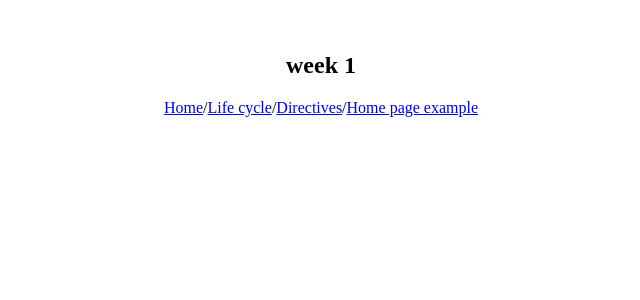
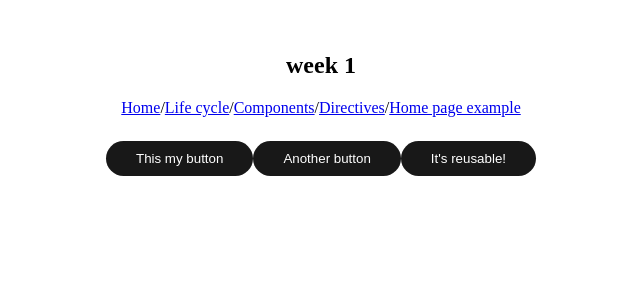
Before and after one commit to jooohyunpark/itp-wou-fall-2022, a Nuxt app in the folder week1/: page /components in a window 1280 px wide. Shown: the top 300 px of the page, without its empty margins (319-959 px from the left). Built offline with nearby package versions, Linux system fonts and the light colour scheme.

Commit message:
add Button component example

```diff
--- /dev/null
+++ b/week1/components/Button.vue
@@ -0,0 +1,25 @@
+<template>
+  <button>{{ text }}</button>
+</template>
+<script>
+export default {
+  name: "Button",
+  props: {
+    text: {
+      type: String,
+      default: "",
+    },
+  },
+};
+</script>
+
+<style scoped>
+button {
+  padding: 10px 30px;
+  background: #181818;
+  color: #fff;
+  border: none;
+  border-radius: 20px;
+  cursor: pointer;
+}
+</style>
--- a/week1/components/Nav.vue
+++ b/week1/components/Nav.vue
@@ -4,6 +4,8 @@
     <NuxtLink to="/">Home</NuxtLink>
     <span>/</span>
     <NuxtLink to="/life-cycle">Life cycle</NuxtLink>
+    <span>/</span>
+    <NuxtLink to="/components">Components</NuxtLink>
     <span>/</span>
     <NuxtLink to="/directives">Directives</NuxtLink>
     <span>/</span>
--- /dev/null
+++ b/week1/pages/components.vue
@@ -0,0 +1,19 @@
+<template>
+  <div>
+    <Button text="This my button" />
+    <Button text="Another button" />
+    <Button text="It's reusable!" />
+  </div>
+</template>
+
+<script>
+export default {
+  name: "components",
+};
+</script>
+
+<style scoped>
+div {
+  text-align: center;
+}
+</style>
```
